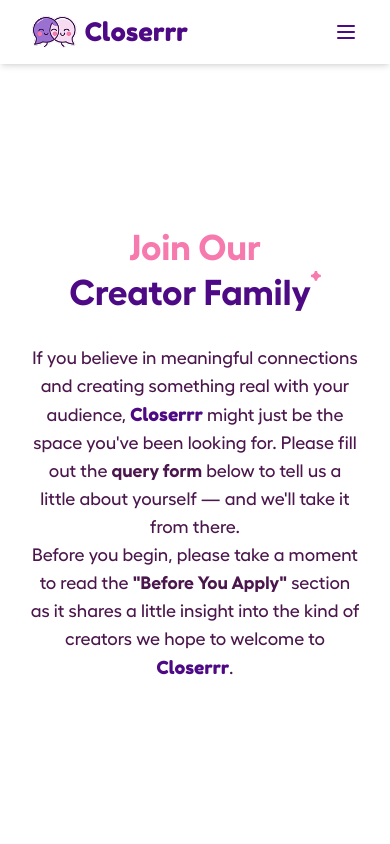
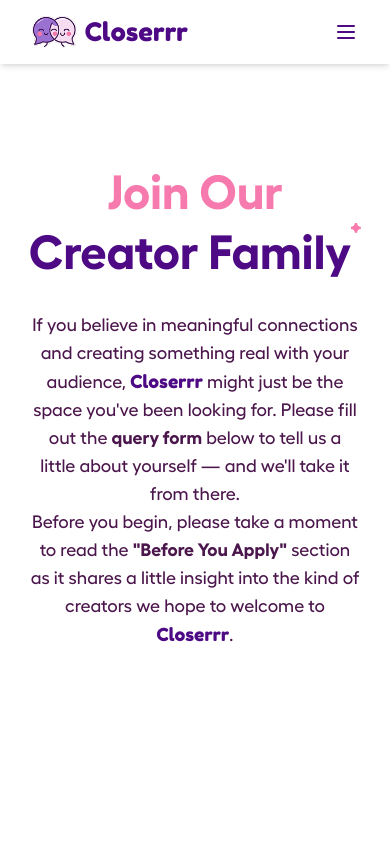
Before and after one commit to sharkbrews/Closerrr-New, a React (Vite) app: page /join-closerrr in a window 390 px wide. Shown: the top 844 px of the page. Built offline with nearby package versions, Linux system fonts and the light colour scheme; the HTML template or start-up script is replaced by a standard one.

Commit message:
Optimize font size and shift top layout upward on mobile for Creators page

```diff
--- a/src/pages/Creators.jsx
+++ b/src/pages/Creators.jsx
@@ -34,13 +34,13 @@
     <div className="flex-1 min-h-screen scroll-smooth hide-scrollbar">
       <div className="w-full min-h-screen flex flex-col ">
         <motion.div
-          className="w-full min-h-screen flex flex-col items-center justify-center pt-16 md:pt-24 gap-[3.3vmax]"
+          className="w-full min-h-screen flex flex-col items-center justify-center pt-16 md:pt-24 pb-24 md:pb-0 gap-[3.3vmax]"
           initial="initial"
           animate="animate"
           variants={staggerContainer}
         >
           <motion.h1
-            className="flex flex-col items-center justify-center text-center text-customPink-500 lg:text-creator-heading-lg text-4xl font-hellix-bold mb-0 leading-tight"
+            className="flex flex-col items-center justify-center text-center text-customPink-500 lg:text-create-heading-lg text-5xl font-hellix-bold mb-0 leading-tight"
             variants={fadeInUp}
           >
             <span>Join Our</span>
```
